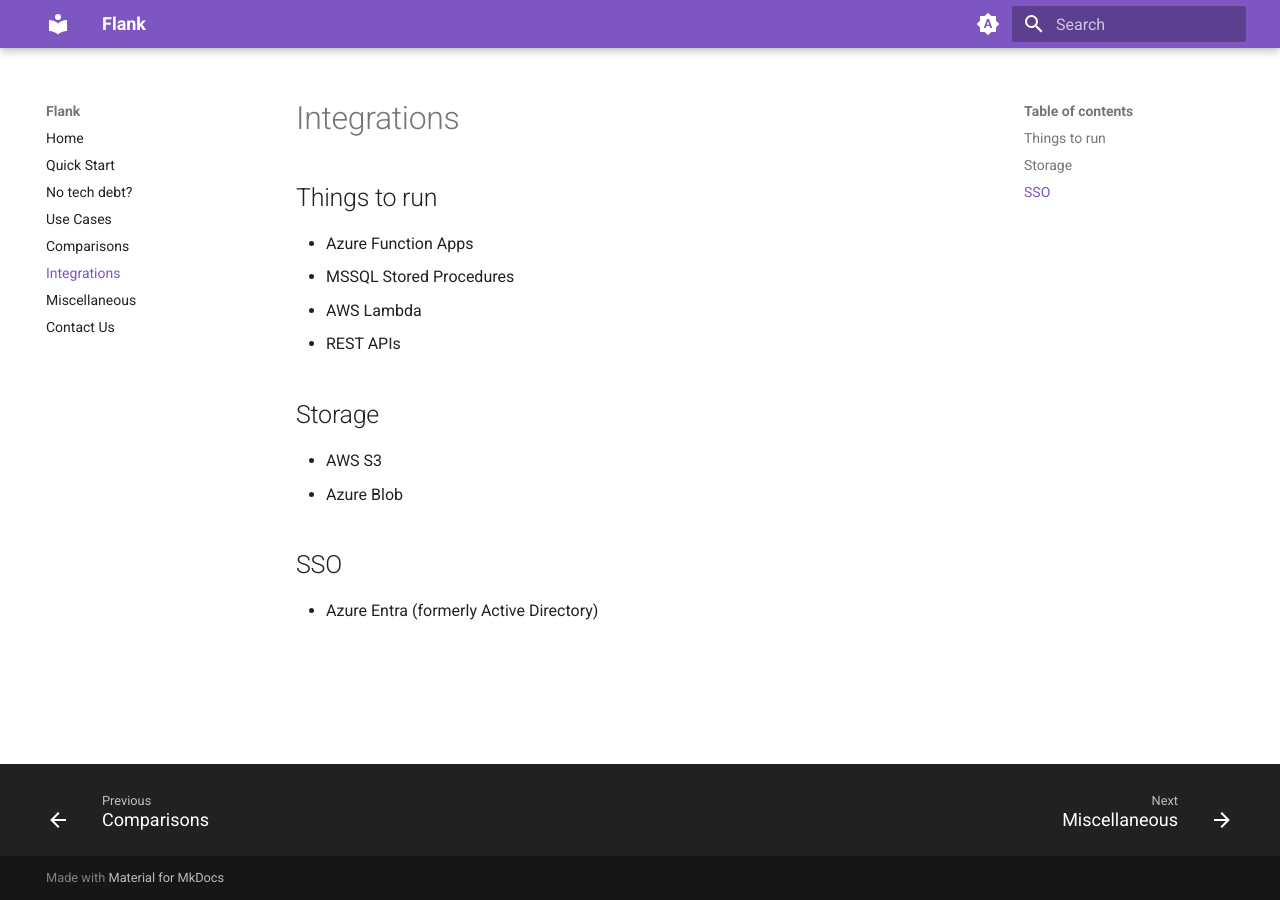
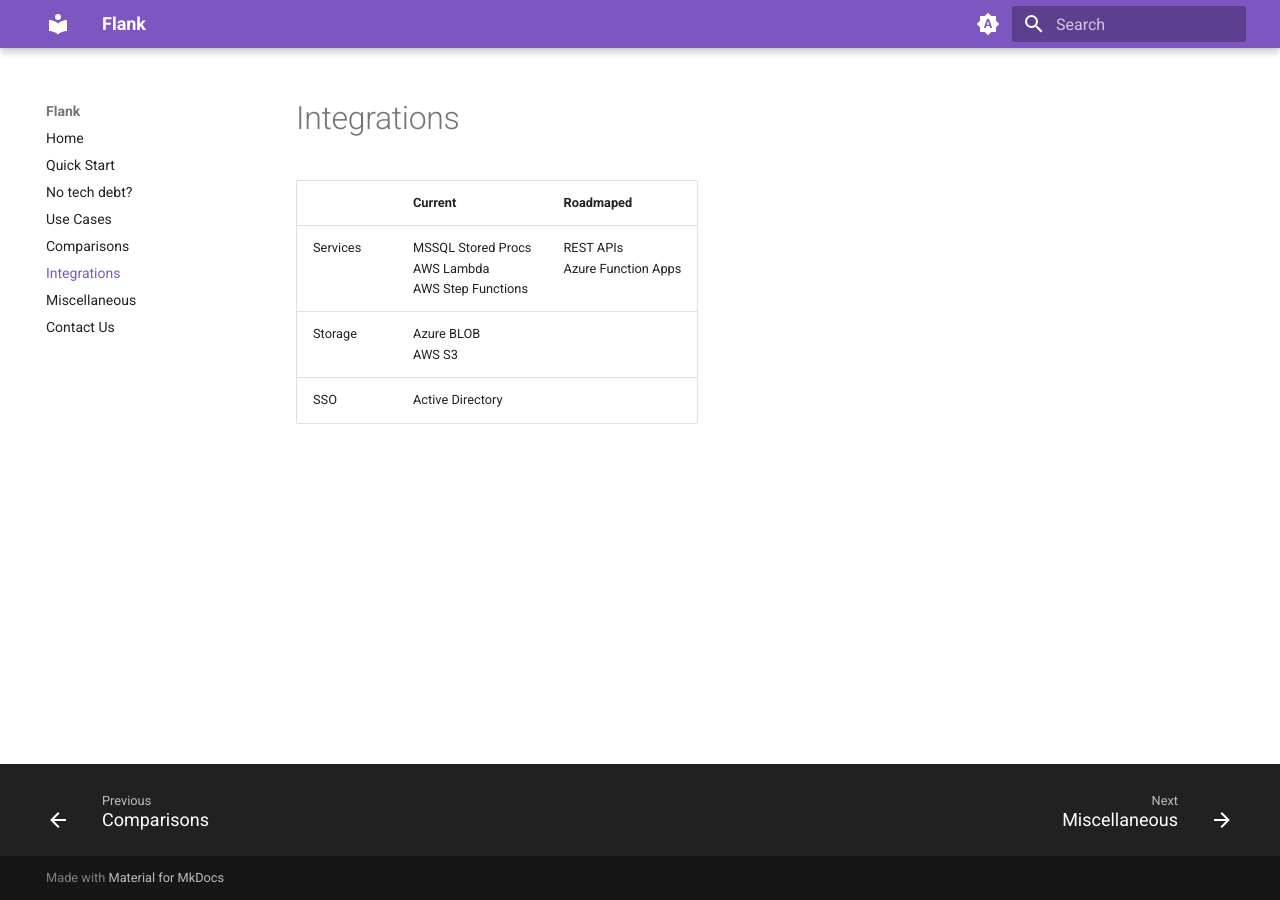
Before and after one commit to btf-org/flank-docs, an MkDocs documentation site: the page built from docs/integrations/all-integrations.md, in a window 1280 px wide. Built offline with MkDocs 1.6.1 and Material for MkDocs 9.7.7, drawn with Linux system fonts in a browser that asks for light colours.

Commit message:
doen with docs

```diff
--- a/docs/integrations/all-integrations.md
+++ b/docs/integrations/all-integrations.md
@@ -1,14 +1,7 @@
 # Integrations
 
-## Things to run
-- Azure Function Apps
-- MSSQL Stored Procedures
-- AWS Lambda
-- REST APIs
-
-## Storage
-- AWS S3
-- Azure Blob
-
-## SSO
-- Azure Entra (formerly Active Directory)
+|          | Current                                                | Roadmaped                        |
+|----------|--------------------------------------------------------|----------------------------------|
+| Services | MSSQL Stored Procs<br>AWS Lambda<br>AWS Step Functions | REST APIs<br>Azure Function Apps |
+| Storage  | Azure BLOB<br>AWS S3                                   |                                  |
+| SSO      | Active Directory                                       |                                  |
```
Also changed, not shown: docs/comparisons/all-comparisons.md (+5 -1 lines), docs/miscellaneous.md (+4 -0 lines), docs/use-cases.md (+1 -0 lines).
